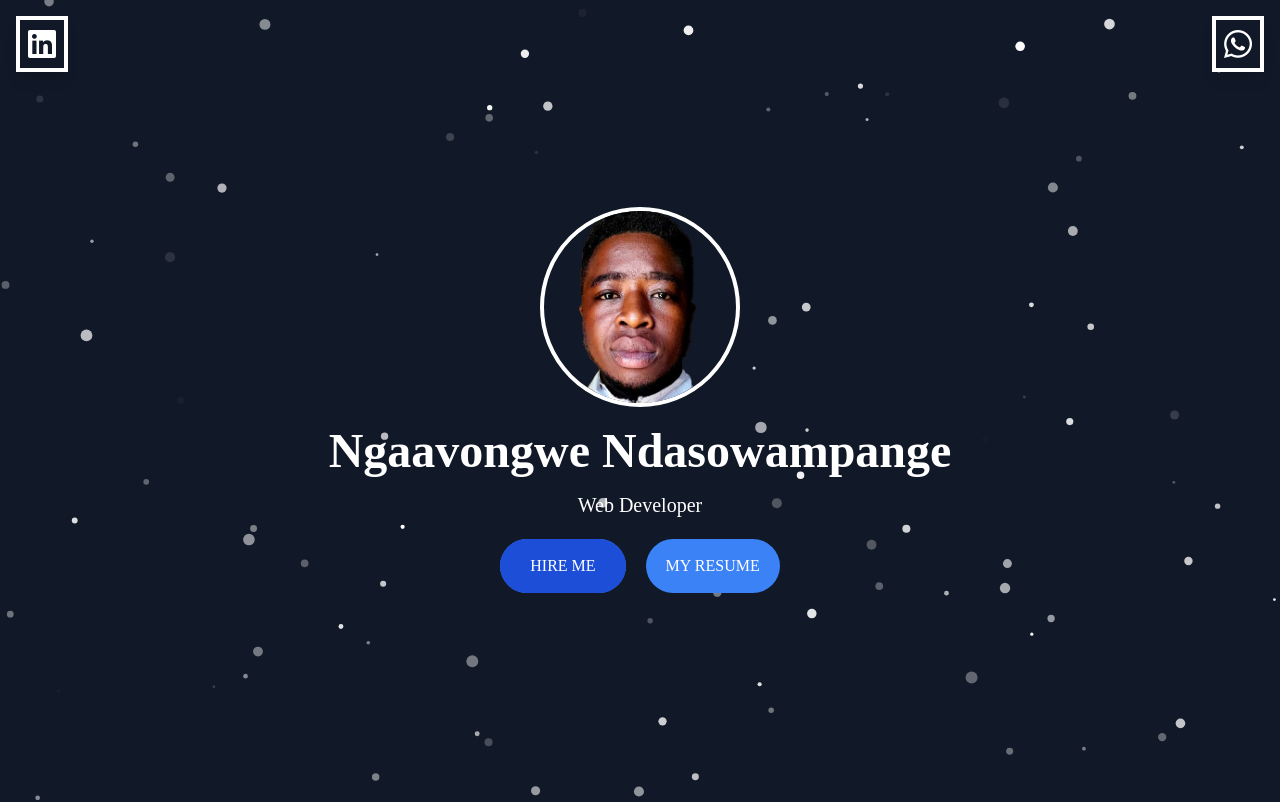
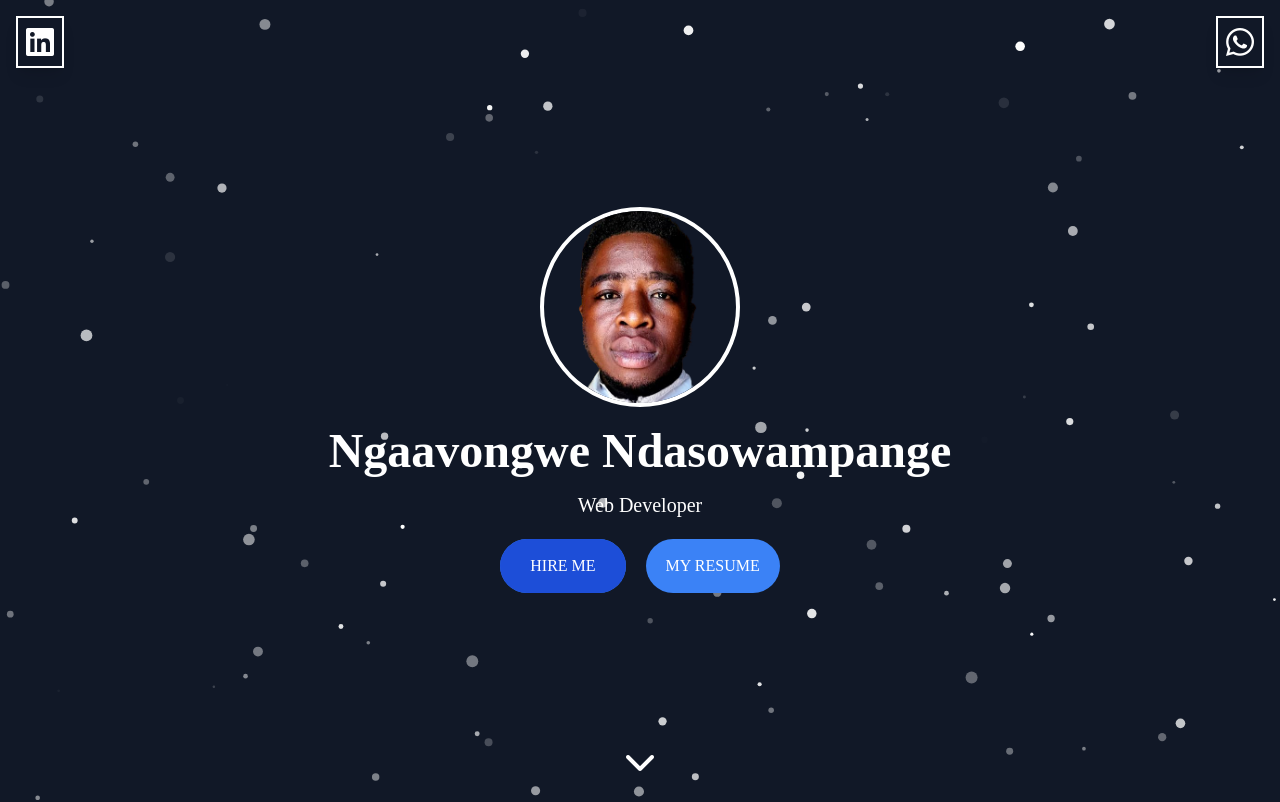
Before and after one commit to ngaandasowa/ngaandasowa, a plain HTML site: page index.html in a window 1280 px wide. Shown: the top 802 px of the page. Drawn offline with nearby package versions, Linux system fonts and the light colour scheme.

Commit message:
Update index.html

```diff
--- a/index.html
+++ b/index.html
@@ -26,6 +26,30 @@
       overflow-x: hidden;
       scroll-behavior: smooth;
     }
+    .down-arrow-container {
+  position: absolute;
+  bottom: 20px;
+  left: 50%;
+  transform: translateX(-50%);
+}
+
+.down-arrow {
+  display: inline-block;
+  color: #fff;
+  animation: bounce 2s infinite;
+}
+
+@keyframes bounce {
+  0%, 20%, 50%, 80%, 100% {
+    transform: translateY(0);
+  }
+  40% {
+    transform: translateY(-10px);
+  }
+  60% {
+    transform: translateY(-5px);
+  }
+}
     canvas {
       position: fixed;
       top: 0;
@@ -144,10 +168,10 @@
 
   <canvas id="bg-canvas"></canvas>
 
-  <a id="whatsapp-chat" href="https://wa.me/+263783827570" rel="noopener noreferrer" target="_blank" class="fixed top-4 right-4 p-2 bg-#1a1a1a-600 text-white box-full shadow-lg flex items-center justify-center transform hover:scale-110 transition-transform duration-300 ease-in-out z-50 border-4 border-white hover:shadow-xl">
+  <a id="whatsapp-chat" href="https://wa.me/+263783827570" rel="noopener noreferrer" target="_blank" class="fixed top-4 right-4 p-2 bg-#1a1a1a-600 text-white box-full shadow-lg flex items-center justify-center transform hover:scale-110 transition-transform duration-300 ease-in-out z-50 border-2 border-white hover:shadow-xl">
     <i class="fab fa-whatsapp fa-2x"></i>
   </a>
-  <a id="whatsapp-chat" href="https://www.linkedin.com/in/ngaandasowa" rel="noopener noreferrer" target="_blank" class="fixed top-4 left-4 p-2 bg-#1a1a1a-600 text-white box-full shadow-lg flex items-center justify-center transform hover:scale-110 transition-transform duration-300 ease-in-out z-50 border-4 border-white hover:shadow-xl">
+  <a id="whatsapp-chat" href="https://www.linkedin.com/in/ngaandasowa" rel="noopener noreferrer" target="_blank" class="fixed top-4 left-4 p-2 bg-#1a1a1a-600 text-white box-full shadow-lg flex items-center justify-center transform hover:scale-110 transition-transform duration-300 ease-in-out z-50 border-2 border-white hover:shadow-xl">
     <i class="fab fa-linkedin fa-2x"></i>
   </a>
 
@@ -161,13 +185,18 @@
         <a href="Ngaavongwe Ndasowampange Web Developer Resume.pdf" class="resume-button" download>My Resume</a>
       </div>
     </div>
+    <div class="down-arrow-container">
+  <a href="#about" class="down-arrow" id="down-arrow">
+    <i class="fas fa-chevron-down fa-2x"></i>
+  </a>
+</div>
   </section>
 
-  <main class="p-6">
+  <main id="about" class="p-6">
     <section class="my-10">
       <div class="flex flex-col md:flex-row">
         <div class="card flex-1 mx-2 mb-4 md:mb-0">
-          <h2 class="text-3xl font-semibold">About Me</h2>
+          <h2  class="text-3xl font-semibold">About Me</h2>
           <p class="mt-4">I am a web developer with a passion for learning and improvement. I bring a logical and analytical approach to my work, always looking for ways to optimize and refine my solutions. Let's collaborate and create something amazing!</p>
         </div>
         <div class="card flex-1 mx-2 about-skills">
```
